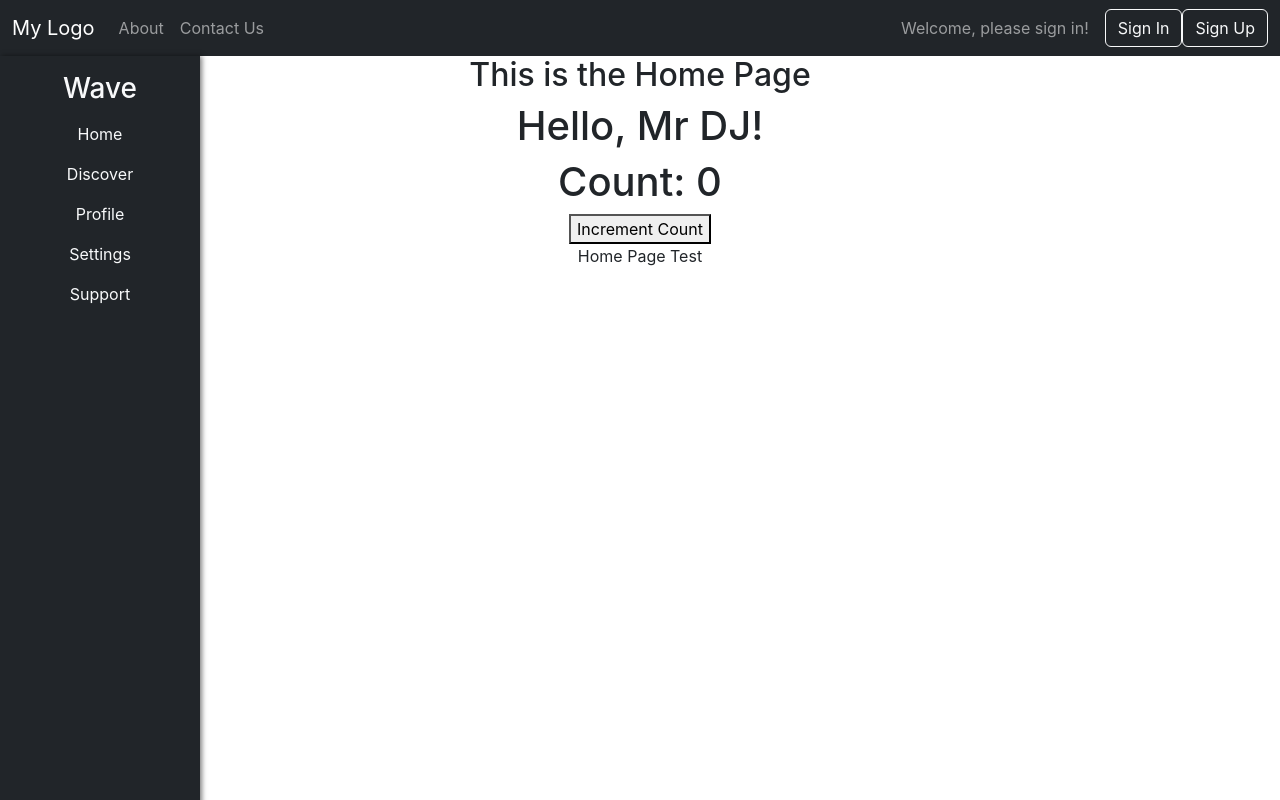
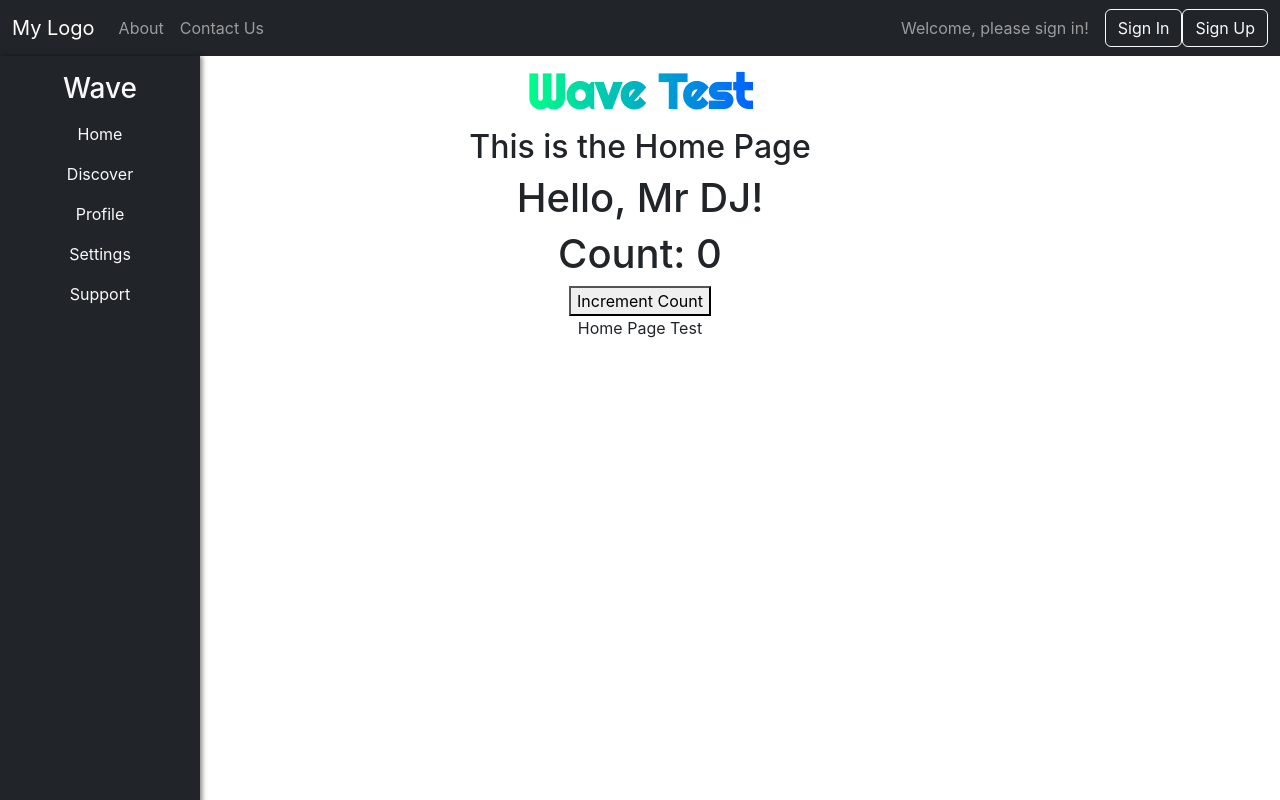
Before and after one commit to fraserivison/wave-app, a React (Create React App) app in the folder wave-app/: page / in a window 1280 px wide. Built offline with nearby package versions, Linux system fonts and the light colour scheme.

Commit message:
Create LogoText component and apply styling

```diff
--- a/wave-app/public/index.html
+++ b/wave-app/public/index.html
@@ -10,6 +10,7 @@
   <link rel="apple-touch-icon" href="%PUBLIC_URL%/logo192.png" />
   <link rel="manifest" href="%PUBLIC_URL%/manifest.json" />
   <link rel="stylesheet" href="https://cdn.jsdelivr.net/npm/bootstrap@5.3.0-alpha3/dist/css/bootstrap.min.css" integrity="sha384-KK94CHFLLe+nY2dmCWGMq91rCGa5gtU4mk92HdvYe+M/SXH301p5ILy+dN9+nJOZ" crossorigin="anonymous">
+  <link href="https://fonts.googleapis.com/css2?family=Righteous&family=Poppins:wght@400;700&display=swap" rel="stylesheet">
   <title>Wave - DJ Collaboration Platform</title>
 </head>
 
--- a/wave-app/src/components/Home.js
+++ b/wave-app/src/components/Home.js
@@ -1,10 +1,12 @@
 import React from 'react';
 import FunctionalGreeting from './FunctionalGreeting';
 import HooksCounter from './HooksCounter';
+import LogoText from './LogoText';
 
 const Home = () => {
     return (
         <div>
+            <LogoText />
             <h2>This is the Home Page</h2>
             <FunctionalGreeting name="Mr DJ" />
             <HooksCounter />
--- a/wave-app/src/components/LogoText.js
+++ b/wave-app/src/components/LogoText.js
@@ -1,8 +1,11 @@
 import React from 'react';
+import styles from './LogoText.module.css';
 
 const LogoText = () => {
     return (
-        <h1 className="text-light">Wave</h1>
+        <div className={styles.logoText}>
+            Wave Test
+        </div>
     );
 };
 
--- /dev/null
+++ b/wave-app/src/components/LogoText.module.css
@@ -0,0 +1,20 @@
+/* LogoText.module.css */
+
+.logoText {
+    font-family: 'Righteous', sans-serif;
+    font-size: 3rem;
+    font-weight: 700;
+    color: transparent;
+    text-align: center;
+    margin: 0;
+    padding: 0;
+    display: inline-block;
+    background-image: linear-gradient(90deg, #00ff87, #0062ff);
+    background-clip: text;
+}
+
+@media (max-width: 768px) {
+    .logoText {
+        font-size: 2rem;
+    }
+}
```
